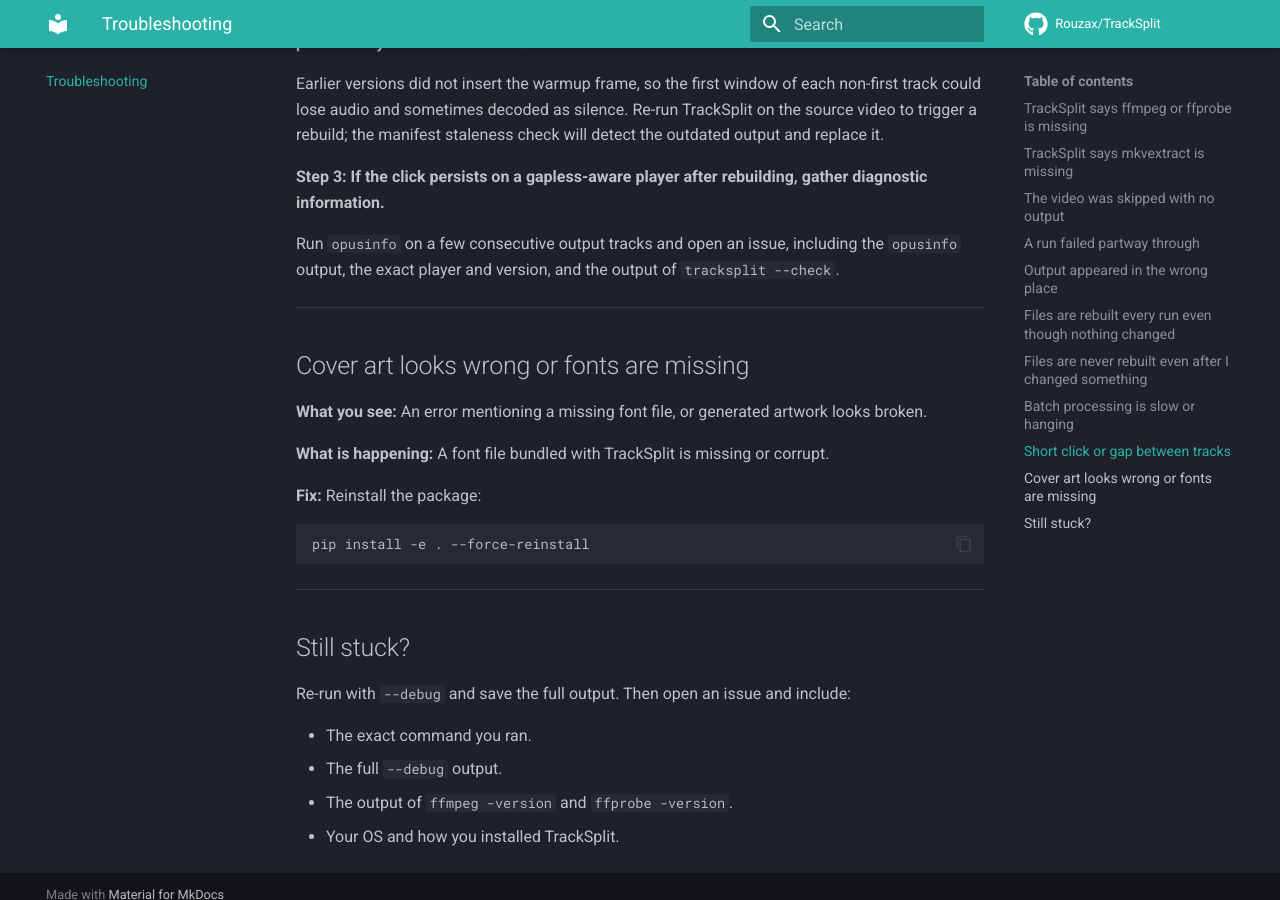
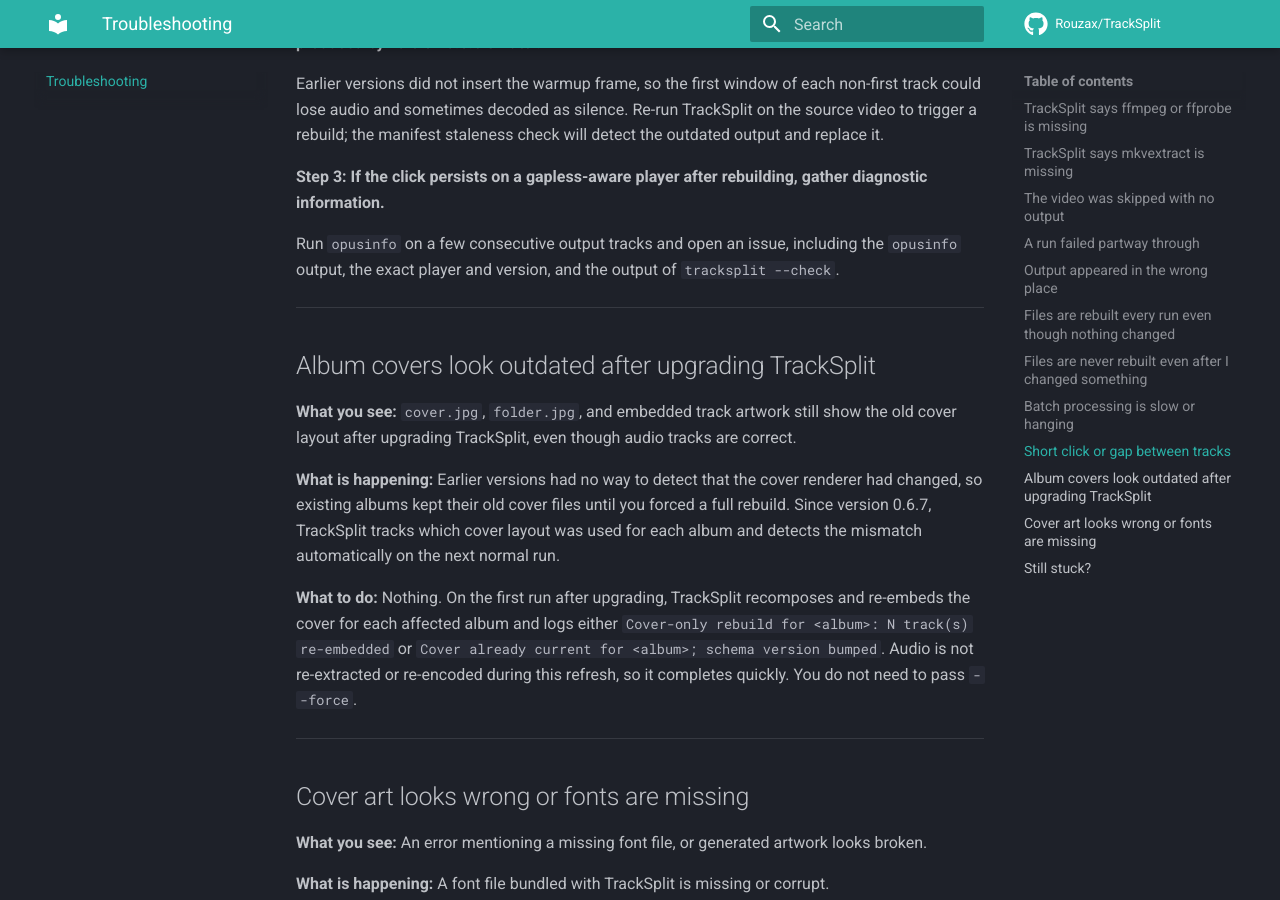
Before and after one commit to Rouzax/TrackSplit, an MkDocs documentation site: the page built from docs/troubleshooting.md, in a window 1280 px wide and 900 px high, scrolled down 4500 px. Built offline with MkDocs 1.6.1 and Material for MkDocs 9.7.7, drawn with Linux system fonts in a browser that asks for light colours; comment, search, counter and statistics services are not loaded.

```diff
--- a/docs/troubleshooting.md
+++ b/docs/troubleshooting.md
@@ -155,6 +155,16 @@ Run `opusinfo` on a few consecutive output tracks and open an issue, including t
 
 ---
 
+## Album covers look outdated after upgrading TrackSplit
+
+**What you see:** `cover.jpg`, `folder.jpg`, and embedded track artwork still show the old cover layout after upgrading TrackSplit, even though audio tracks are correct.
+
+**What is happening:** Earlier versions had no way to detect that the cover renderer had changed, so existing albums kept their old cover files until you forced a full rebuild. Since version 0.6.7, TrackSplit tracks which cover layout was used for each album and detects the mismatch automatically on the next normal run.
+
+**What to do:** Nothing. On the first run after upgrading, TrackSplit recomposes and re-embeds the cover for each affected album and logs either `Cover-only rebuild for <album>: N track(s) re-embedded` or `Cover already current for <album>; schema version bumped`. Audio is not re-extracted or re-encoded during this refresh, so it completes quickly. You do not need to pass `--force`.
+
+---
+
 ## Cover art looks wrong or fonts are missing
 
 **What you see:** An error mentioning a missing font file, or generated artwork looks broken.
--- a/pyproject.toml
+++ b/pyproject.toml
@@ -1,6 +1,6 @@
 [project]
 name = "tracksplit"
-version = "0.6.6"
+version = "0.6.7"
 description = "Extract audio from video chapters into FLAC music albums"
 readme = "README.md"
 license = { text = "GPL-3.0-only" }
```
Also changed, not shown: CHANGELOG.md (+6 -0 lines).
